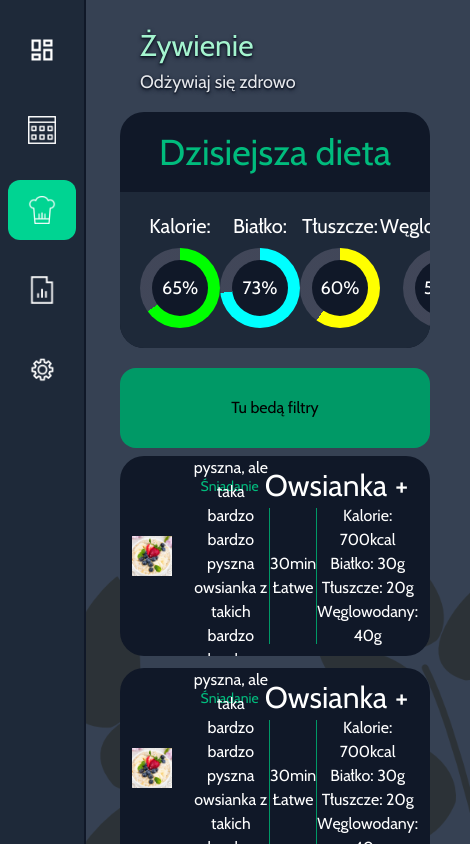
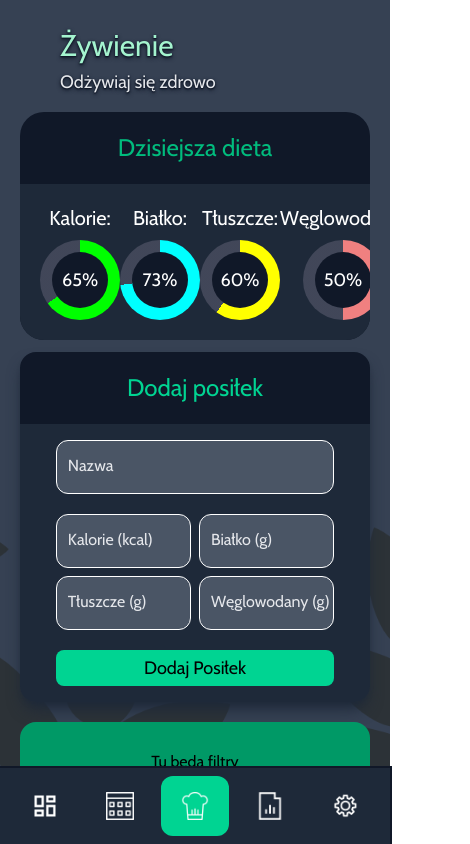
Before and after one commit to Milosz-Marchewka/WellPlan, a React (Vite) app in the folder client/: page /nutrition in a window 390 px wide. Shown: the top 844 px of the page, 470 px wide, since content can reach past the window. Built offline with nearby package versions, Linux system fonts and the light colour scheme.

Commit message:
Responsivity upgraded, Add Meal and login logs created

```diff
--- a/client/src/Layout.jsx
+++ b/client/src/Layout.jsx
@@ -5,7 +5,7 @@ const Layout = ({selectedOption, setSelectedOption})=>{
     return(
        <div className="flex w-screen h-fit">
             <Sidebar selectedOption={selectedOption} setSelectedOption={setSelectedOption}/>
-            <div className="ml-20 lg:ml-70 w-full">
+            <div className="pb-20 md:pb-0 md:ml-20 lg:ml-70 w-full">
                 <Outlet/>
             </div>
         </div>
--- a/client/src/components/calendar/AddCalendarEvent.jsx
+++ b/client/src/components/calendar/AddCalendarEvent.jsx
@@ -66,7 +66,7 @@ const AddCalendarEvent = ({events, setEvents, fetchEvents})=>{
     }
 
     return(
-        <div className="text-center h-fit w-1/3 shadow-lg shadow-gray-800 rounded-2xl overflow-hidden">
+        <div className="text-center h-fit w-full lg:w-1/3 shadow-lg shadow-gray-800 rounded-2xl overflow-hidden">
             <h3 className="w-full bg-gray-900 text-emerald-400 text-2xl p-5">Dodaj nowe wydarzenie</h3>
             <div className="bg-gray-800 p-5">
                 <div className="mx-auto w-5/6 flex flex-col gap-5 bg-gray-800 py-4">
--- a/client/src/components/calendar/Calendar.jsx
+++ b/client/src/components/calendar/Calendar.jsx
@@ -73,6 +73,7 @@ const Calendar = ()=>{
         }
     }
 
+    // flex justify-center items-start pt-20 gap-20
     return(
         <div>
             <div className="w-fit h-fit px-15 pt-2 flex gap-1 flex-col align-middle text-shadow-md text-shadow-gray-900">
@@ -80,7 +81,7 @@ const Calendar = ()=>{
                 <p className="mb-4 text-gray-200 text-lg">Dodawaj wydarzenia do swojego kalendarza</p>
             </div>
 
-            <div className="flex justify-center items-start pt-20 gap-20">
+            <div className="flex flex-col gap-5 px-5 pb-5 lg:flex-row lg:justify-center lg:items-start lg:pt-20 lg:gap-20">
                 <SingleDayCalendar events={groupEvents} fetchEvents={fetchEvents} formatDateForInput={formatDateForInput}/>
                 <AddCalendarEvent events={events} setEvents={setEvents} fetchEvents={fetchEvents}/>
             </div>
--- a/client/src/components/inputs/StyledInput.jsx
+++ b/client/src/components/inputs/StyledInput.jsx
@@ -2,7 +2,7 @@ import { useState } from "react";
 import EyeShow from "../../assets/icons/eyes/eyeShow.png";
 import EyeHidden from "../../assets/icons/eyes/eyeHidden.png";
 
-const StyledInput = ({id, type="text", label, name, value, width = "w-full", mt = "mt-0", disabled = false, onChange})=>{
+const StyledInput = ({id, type="text", label, name, value, width = "w-full", mt = "mt-0", disabled = false, valid = true, onChange})=>{
     let additionalClasses = "";
 
     const [isHidden, setIsHidden] = useState(true);
@@ -14,19 +14,22 @@ const StyledInput = ({id, type="text", label, name, value, width = "w-full", mt
     if(disabled){
         additionalClasses += "opacity-60 font-italic italic";
     }
+    else if(valid){
+        // additionalClasses +=
+    }
     return(
         type === "password" ?
         <div className={`relative ${width} ${mt} ${additionalClasses}`}>
-            <input type={isHidden ? type : "text"} id={id} className={`bg-gray-600 peer text-white outline-none border border-white rounded-xl px-3 pt-5 pb-2 w-full focus:outline-none focus:border focus:border-emerald-400 ${type=="number" && `[&::-webkit-inner-spin-button]:appearance-none
+            <input type={isHidden ? type : "text"} id={id} className={`bg-gray-600 peer text-white outline-none border ${valid ? "border-white" : "border-red-500"} rounded-xl px-3 pt-5 pb-2 w-full focus:outline-none focus:border focus:border-emerald-400 ${type=="number" && `[&::-webkit-inner-spin-button]:appearance-none
            [&::-webkit-outer-spin-button]:appearance-none [appearance:textfield]`}`} name={name} value={value} placeholder=" " disabled={disabled}  onChange={onChange}/>
-            <label htmlFor={id} className={`absolute left-3 top-1 text-gray-200 text-sm transition-all peer-placeholder-shown:top-3.5 peer-placeholder-shown:text-gray-200 peer-placeholder-shown:text-base peer-focus:top-1 peer-focus:text-sm peer-focus:text-emerald-400 pointer-events-none`}>{label}</label>
+            <label htmlFor={id} className={`absolute left-3 top-1 text-gray-200 text-sm transition-all peer-placeholder-shown:top-3.5 ${valid ? "peer-placeholder-shown:text-gray-200" : "text-red-400"} peer-placeholder-shown:text-base peer-focus:top-1 peer-focus:text-sm peer-focus:text-emerald-400 pointer-events-none`}>{label}</label>
             <span className={"absolute right-4 top-3.5 cursor-pointer"} onClick={handleClick}><img className="size-6 filter invert" src={isHidden ? EyeHidden : EyeShow}/></span>
         </div>
         :
         <div className={`relative ${width} ${mt} ${additionalClasses}`}>
-            <input type={type} id={id} class={`bg-gray-600 peer text-white outline-none border border-white rounded-xl px-3 pt-5 pb-2 w-full focus:outline-none focus:border focus:border-emerald-400 ${type=="number" && `[&::-webkit-inner-spin-button]:appearance-none
+            <input type={type} id={id} class={`bg-gray-600 peer text-white outline-none border ${valid ? "border-white" : "border-red-500"} rounded-xl px-3 pt-5 pb-2 w-full focus:outline-none focus:border focus:border-emerald-400  ${type=="number" && `[&::-webkit-inner-spin-button]:appearance-none
            [&::-webkit-outer-spin-button]:appearance-none [appearance:textfield]`}`} name={name} value={value} placeholder=" " disabled={disabled}  onChange={onChange}/>
-            <label htmlFor={id} className={`absolute left-3 top-1 text-gray-200 text-sm transition-all peer-placeholder-shown:top-3.5 peer-placeholder-shown:text-gray-200 peer-placeholder-shown:text-base peer-focus:top-1 peer-focus:text-sm peer-focus:text-emerald-400 pointer-events-none`}>{label}</label>
+            <label htmlFor={id} className={`absolute left-3 top-1 text-sm transition-all peer-placeholder-shown:top-3.5 ${valid ? "text-gray-200" : "text-red-400"} peer-placeholder-shown:text-base peer-focus:top-1 peer-focus:text-sm peer-focus:text-emerald-400 pointer-events-none`}>{label}</label>
         </div>
     )
 }
--- /dev/null
+++ b/client/src/components/nutrition/AddMeal.jsx
@@ -0,0 +1,32 @@
+import {useState} from "react"
+import StyledInput from "../inputs/StyledInput";
+import StyledButton from "../buttons/StyledButton";
+import StyledCheckbox from "../inputs/StyledCheckbox";
+import StyledColorInput from "../inputs/StyledColorInput";
+
+const AddMeal = () => {
+
+    const handleChange = () => {
+
+    }
+
+    return(
+        <div className="text-center h-fit w-full shadow-lg shadow-gray-800 rounded-2xl overflow-hidden">
+            <h3 className="w-full bg-gray-900 text-emerald-400 text-2xl p-5">Dodaj posiłek</h3>
+            <div className="bg-gray-800 p-2">
+                <div className="mx-auto w-5/6 flex flex-col gap-5 bg-gray-800 py-2">
+                    <StyledInput label="Nazwa" name="title"/>
+                    <div className="grid grid-cols-2 grid-rows-2 gap-2">
+                        <StyledInput label="Kalorie (kcal)" name="calories"/>
+                        <StyledInput label="Białko (g)" name="protein"/>
+                        <StyledInput label="Tłuszcze (g)" name="fats"/>
+                        <StyledInput label="Węglowodany (g)" name="carbs"/>
+                    </div>
+                    <StyledButton text="Dodaj Posiłek"/>
+                </div>
+            </div>
+        </div>
+    );
+}
+
+export default AddMeal;
--- a/client/src/components/nutrition/Meal.jsx
+++ b/client/src/components/nutrition/Meal.jsx
@@ -4,28 +4,29 @@ const Meal = ({imgUrl, title, prepTime, prepDifficulty, macronutrients}) => {
 
     return(
         <div className="h-50 bg-gray-900 text-white flex w-full items-center overflow-hidden gap-5 rounded-3xl p-3">
-            <div className="h-full flex-1 overflow-hidden flex items-center rounded-2xl">
-                <img src={imgUrl} alt={imgUrl} className="w-full"/>
+            <div className="h-full w-full flex-1 overflow-hidden flex items-center rounded-2xl">
+                <img src={imgUrl} alt={imgUrl} className="w-full h-full"/>
             </div>
             <div className="flex-3 h-full">
-                <div className="text-center text-3xl h-fit flex items-center px-2 mb-1">
-                    <p className="text-sm text-emerald-500 float-left flex-1">Śniadanie</p>
-                    <h3 className="flex-8">{title}</h3>
-                    <p className="flex-1">+</p>
+                <p className="text-sm text-emerald-500">Śniadanie</p>
+                <div className="text-center text-3xl h-fit flex items-center justify-between px-2 pb-2 border-b border-b-emerald-400">
+                    <div>
+                        <h3 className="inline-block">{title}</h3>
+                        <div className="inline-block text-sm mx-3 text-gray-300">
+                            🕑{prepTime}🧑‍🍳Łatwe
+                        </div>
+                    </div>
+                    <p className="text-sm">Pokaż Przepis</p>
                 </div>
-                <div className="flex items-center h-34 text-center">
-                    <div className="flex-1 flex justify-center">
-                        <p>Bardzo pyszna, ale taka bardzo bardzo pyszna owsianka z takich bardzo bardzo pysznych składników.</p>
+                <div className="flex text-center h-45 pt-2">
+                    <div className="flex-2 text-left">
+                        <p>Lorem ipsum dolor sit amet consectetur adipisicing elit. Accusantium hic tempora, ducimus veniam tenetur dolore iusto, tempore fugiat corporis eum dolores, et minus deserunt quam at molestiae. In, tenetur accusamus.</p>
                     </div>
-                    <div className="flex-1 flex flex-col border-l-1 border-l-emerald-600 h-full justify-center">
-                        <p>{prepTime}</p>
-                        <p>Łatwe</p>
-                    </div>
-                    <div className="flex-1 flex flex-col border-l-1 border-l-emerald-600 h-full justify-center">
-                        <p>Kalorie: {macronutrients.calories}kcal</p>
-                        <p>Białko: {macronutrients.protein}g</p>
-                        <p>Tłuszcze: {macronutrients.fat}g</p>
-                        <p>Węglowodany: {macronutrients.carbs}g</p>
+                    <div className="basis-1/3 grid grid-cols-2 grid-rows-2 justify-center h-28">
+                        <div className="text-green-500"><h4 className="text-sm">Kalorie:</h4><p className="inline-block text-2xl">{macronutrients.calories}</p>kcal</div>
+                        <div className="text-blue-500"><h4 className="text-sm">Białko:</h4><p className="inline-block text-2xl">{macronutrients.protein}</p>g</div>
+                        <div className="text-yellow-500"><h4 className="text-sm">Tłuszcze:</h4><p className="inline-block text-2xl">{macronutrients.fat}</p>g</div>
+                        <div className="text-red-500"><h4 className="text-sm">Węglowodany:</h4><p className="inline-block text-2xl">{macronutrients.carbs}</p>g</div>
                     </div>
                 </div>
             </div>
--- a/client/src/components/nutrition/Nutrition.jsx
+++ b/client/src/components/nutrition/Nutrition.jsx
@@ -1,5 +1,6 @@
 import Meals from "./Meals";
 import Statistic from "./Statistic";
+import AddMeal from "./AddMeal";
 
 const Nutrition = ()=>{
 
@@ -12,12 +13,13 @@ const Nutrition = ()=>{
                 <p className="mb-4 text-gray-200 text-lg">Odżywiaj się zdrowo</p>
             </div>
 
-            <div className="flex flex-col-reverse gap-5 w-full justify-center px-10 2xl:flex-row">
+            <div className="flex flex-col-reverse gap-5 w-full justify-center px-5 2xl:flex-row">
                 <div className="flex-3">
                     <Meals />
                 </div>
-                <div className="flex-2">
+                <div className="flex-2 flex flex-col gap-3">
                     <Statistic/>
+                    <AddMeal/>
                 </div>
             </div>
         </div>
--- a/client/src/components/nutrition/Statistic.jsx
+++ b/client/src/components/nutrition/Statistic.jsx
@@ -4,7 +4,7 @@ const Statistic = ({user}) => {
 
     return(
         <div className="bg-gray-900 text-emerald-500 text-4xl text-center rounded-3xl w-full overflow-hidden">
-            <h2 className="py-5">Dzisiejsza dieta</h2>
+            <h2 className="py-5 text-2xl">Dzisiejsza dieta</h2>
             <div className="flex justify-between p-5 text-white text-xl bg-gray-800">
                 <div className="flex-1 flex flex-col align-items">
                     <h4 className="mb-2">Kalorie:</h4>
--- a/client/src/components/sidebar/Sidebar.jsx
+++ b/client/src/components/sidebar/Sidebar.jsx
@@ -9,11 +9,15 @@ const menuItems = [
     {title: "Ustawienia", url: "settings", iconUrl: SettingsIcon},
 ];
 
+// fixed left-0 top-0 w-fit lg:w-70 lg:max-w-1/4 flex flex-col gap-5 min-h-screen p-2 pt-5 bg-gray-800 ring-2 ring-gray-900
+
 function Sidebar({selectedOption}){
 
     return(
         <>
-            <nav className="fixed left-0 top-0 w-fit lg:w-70 lg:max-w-1/4 flex flex-col gap-5 min-h-screen p-2 pt-5 bg-gray-800 ring-2 ring-gray-900">
+            <nav className="fixed bottom-0 flex items-center justify-around h-fit w-screen p-2 bg-gray-800 ring-2 ring-gray-900 z-100
+                md:top-0 md:w-fit md:flex-col md:gap-5 md:min-h-screen md:pt-5 md:justify-start
+                lg:w-70 lg:max-1/4">
                 {menuItems.map((item, index) => (
                     <MenuOption key={index} title={item.title} url={item.url} iconUrl={item.iconUrl} isActive={selectedOption === item.url}/>
                 ))}
```
Also changed, not shown: client/src/components/welcome/LogIn.jsx (+44 -5 lines), 1 other file (tests, documents, lock files or other folders).
